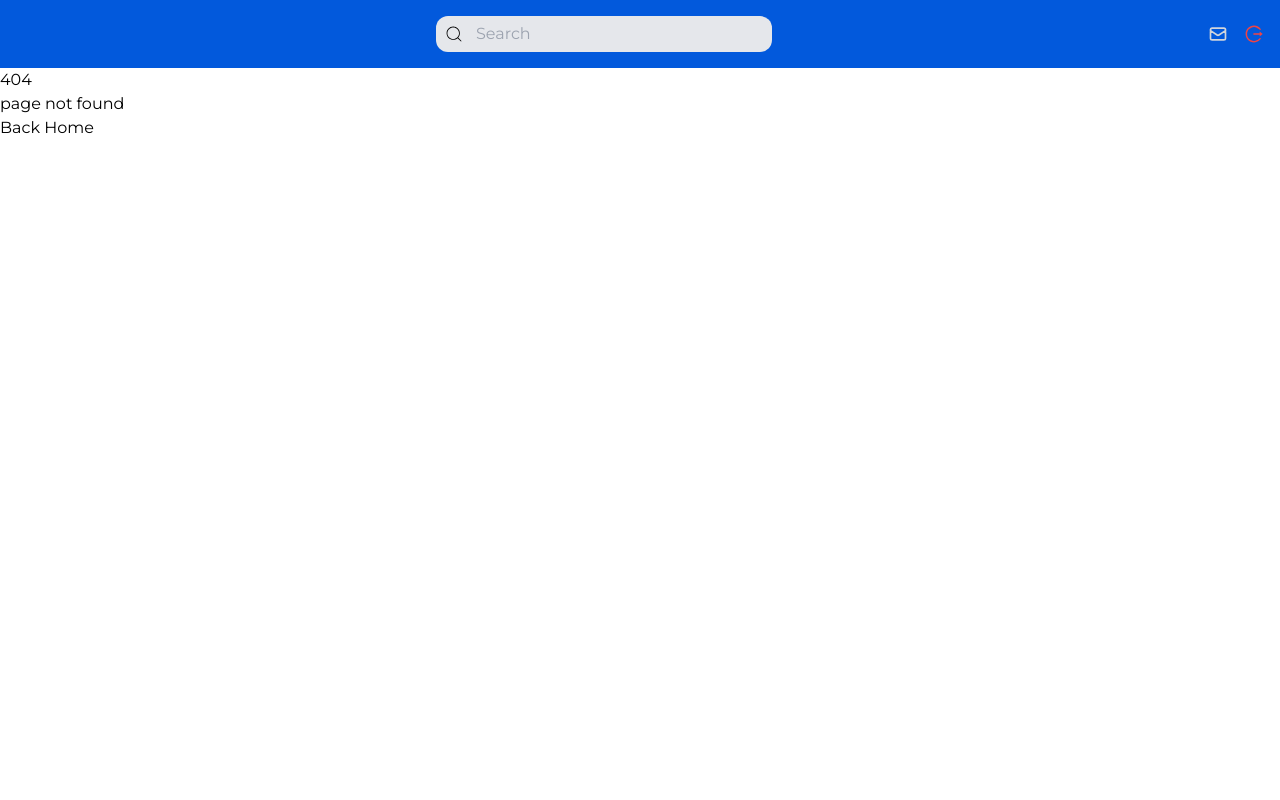
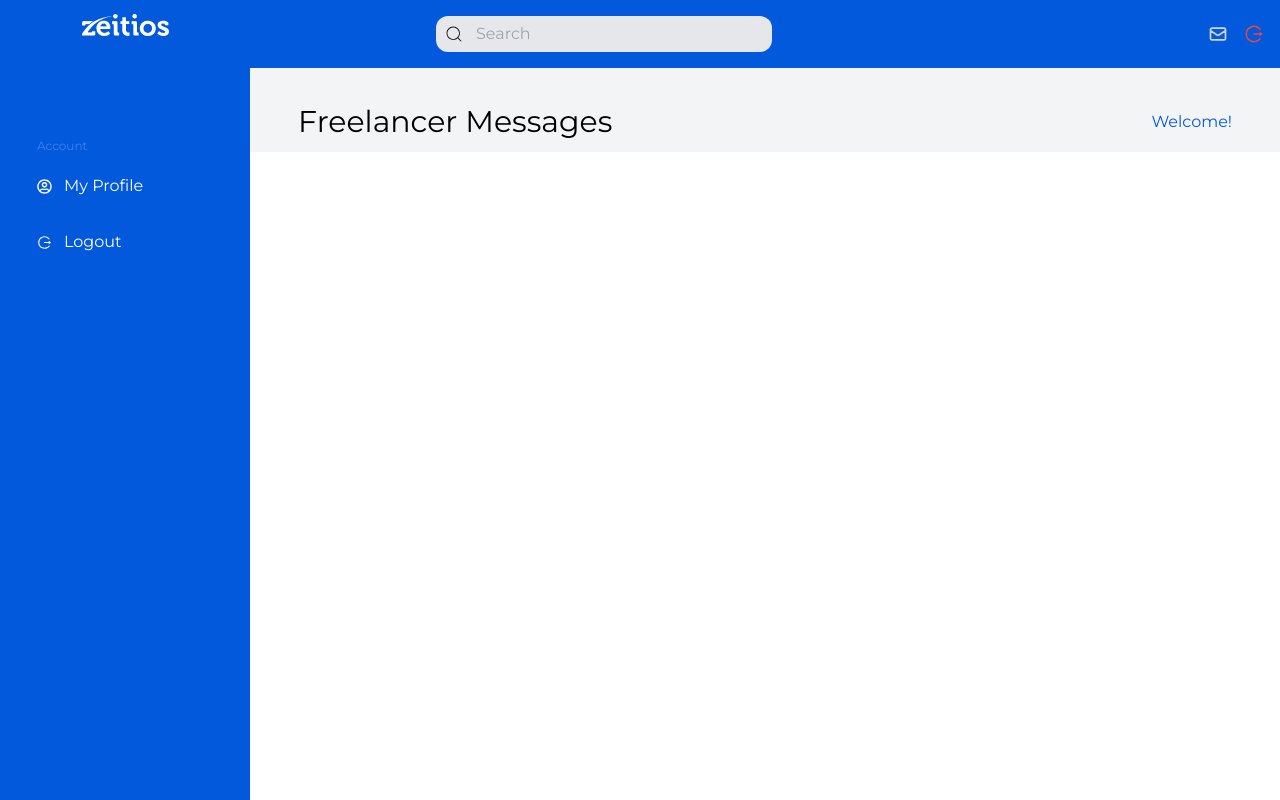
Before and after one commit to chineduprincewill/zeitios-deploy-repo, a React (Vite) app: page /freelancer-messages in a window 1280 px wide. Before the commit this address had no page. Built offline with nearby package versions, Linux system fonts and the light colour scheme; sample sign-in values are in the browser's storage.

Commit message:
fixed merge issues and added freelancer messages page

```diff
--- a/src/App.jsx
+++ b/src/App.jsx
@@ -4,8 +4,8 @@ import Home from './public/landing/Pages/Home'
 import Login from './public/authentication/Login'
 import Register from './public/authentication/Register'
 import Error from './public/landing/Pages/Error'
-import ForgotPassword from './public/landing/Pages/ForgotPassword'
-import Verify from './public/landing/Pages/Verify'
+//import ForgotPassword from './public/landing/Pages/ForgotPassword'
+//import Verify from './public/landing/Pages/Verify'
 import ResetPassword from './public/landing/Pages/ResetPassword'
 import RegisterOptions from './public/authentication/RegisterOptions'
 import ResendCode from './public/authentication/ResendCode'
@@ -27,6 +27,7 @@ import ClientStatement from './protected/client/pages/ClientStatement'
 import ClientMessages from './protected/client/pages/ClientMessages'
 import MyProject from './protected/client/pages/MyProject'
 import Saved from './protected/client/pages/Saved'
+import FreelancerMessages from './protected/freelancing/pages/FreelancerMessages'
 
 
 function App() {
@@ -43,12 +44,13 @@ function App() {
               <Route path="/login" exact element={<Login />} />
               <Route path="/register-options" exact element={<RegisterOptions />} />
               <Route path='/register' exact element={<Register />} />
-              <Route path="/forgot-password" exact element={<ForgotPassword />} />
+              {/**<Route path="/forgot-password" exact element={<ForgotPassword />} />
+              <Route path="/user/verify-email" exact element={<Verify />} />*/}
               <Route path="/resend-code" exact element={<ResendCode />} />
-              <Route path="/user/verify-email" exact element={<Verify />} />
               <Route path="/user/reset-password" exact element={<ResetPassword />} />
               <Route path="/dashboard" exact element={<PrivateRoute><Dashboard /></PrivateRoute>} />
               <Route path="/freelancer-dashboard" exact element={<PrivateRoute><FreelancerDashboard /></PrivateRoute>} />
+              <Route path='/freelancer-messages' exact element={<PrivateRoute><FreelancerMessages /></PrivateRoute>} />
               <Route path="/freelancer-payouts" exact element={<PrivateRoute><FreelancerPayouts /></PrivateRoute>} />
               <Route path="/freelancer-reviews" exact element={<PrivateRoute><FreelancerReviews /></PrivateRoute>} />
               <Route path="/freelancer-statement" exact element={<PrivateRoute><FreelancerStatment /></PrivateRoute>} />
--- a/src/common/NavDB.jsx
+++ b/src/common/NavDB.jsx
@@ -126,6 +126,12 @@ const NavDB = () => {
             icon: <BsBriefcase size={15} />
         },
         {
+            id: 2,
+            title: "Messages",
+            url: "/freelancer-messages",
+            icon: <FaRegComment size={15} />
+        },
+        {
             id: 3,
             title: "Reviews",
             url: "/freelancer-reviews",
@@ -176,7 +182,7 @@ const NavDB = () => {
             }
 
             {
-                userRole === 'Freelancers' && (
+                userRole === 'Freelancer' && (
                     <Fragment>
                         <div className='flex justify-start px-3'><span className='text-blue-500 text-xs mt-6'>Organize and Manage</span></div>
 
--- a/src/common/PrivateRoute.jsx
+++ b/src/common/PrivateRoute.jsx
@@ -11,7 +11,8 @@ const PrivateRoute = ({ children }) => {
         }
     }, [children])
 
-    return children
+    return children;
+
 }
 
 export default PrivateRoute
--- /dev/null
+++ b/src/protected/freelancing/pages/FreelancerMessages.jsx
@@ -0,0 +1,24 @@
+import React from 'react'
+import Sidebar from '../../../common/Sidebar'
+import PageHeader from '../../../common/PageHeader'
+
+const FreelancerMessages = () => {
+    return (
+        <div>
+            <Sidebar />
+            <div className='flex'>
+                <div className='hidden md:w-[80px] lg:w-[200px]'>...</div>
+                <div className='grow md:ml-[80px] lg:ml-[250px] bg-gray-100 px-3 lg:px-12'>
+                    <PageHeader />
+                </div>
+                <div>
+                    {/*
+                        YOUR PAGE COMPONENTS APPEAR HERE
+                    */}
+                </div>
+            </div>
+        </div>
+    )
+}
+
+export default FreelancerMessages
--- a/src/public/authentication/Register.jsx
+++ b/src/public/authentication/Register.jsx
@@ -1,5 +1,5 @@
 import React, { useState } from 'react'
-import { Link, useLocation } from 'react-router-dom'
+import { Link, useLocation, useNavigate } from 'react-router-dom'
 import { registerUser } from './actions/authActions'
 import Navigate from '../../common/Navigate'
 import Banner from '../../common/Banner'
@@ -7,6 +7,7 @@ import Banner from '../../common/Banner'
 const Register = () => {
 
     const { state } = useLocation();
+    const navigate = useNavigate();
 
     const [firstname, setFirstname] = useState();
     const [lastname, setLastname] = useState();
@@ -40,6 +41,11 @@ const Register = () => {
         console.log(data);
 
         registerUser(data, setSuccess, setError, setRegistering);
+    }
+
+    if(success !== null){
+        alert('Registration successfull! Your login detail has been forwarded to your email and phone number.');
+        navigate('/login');
     }
 
     return (
@@ -122,6 +128,7 @@ const Register = () => {
                                     onChange={(e) => setCountry(e.target.value)}
                                     required
                                 >
+                                    <option value="">select country</option>
                                     <option value="United States">United States</option>
                                     <option value="Nigeria">Nigeria</option>
                                 </select>
--- a/src/public/landing/Pages/Home.jsx
+++ b/src/public/landing/Pages/Home.jsx
@@ -94,7 +94,7 @@ const Home = () => {
     //     setNumber(1)
     //     secondSlideComponents = sliderComponents.slice(number - 1, number)
     // }
-    console.log(screenWidth)
+    //console.log(screenWidth)
     return (
         <div>
 
```
Also changed, not shown: src/assets/image/rafiki.png.
